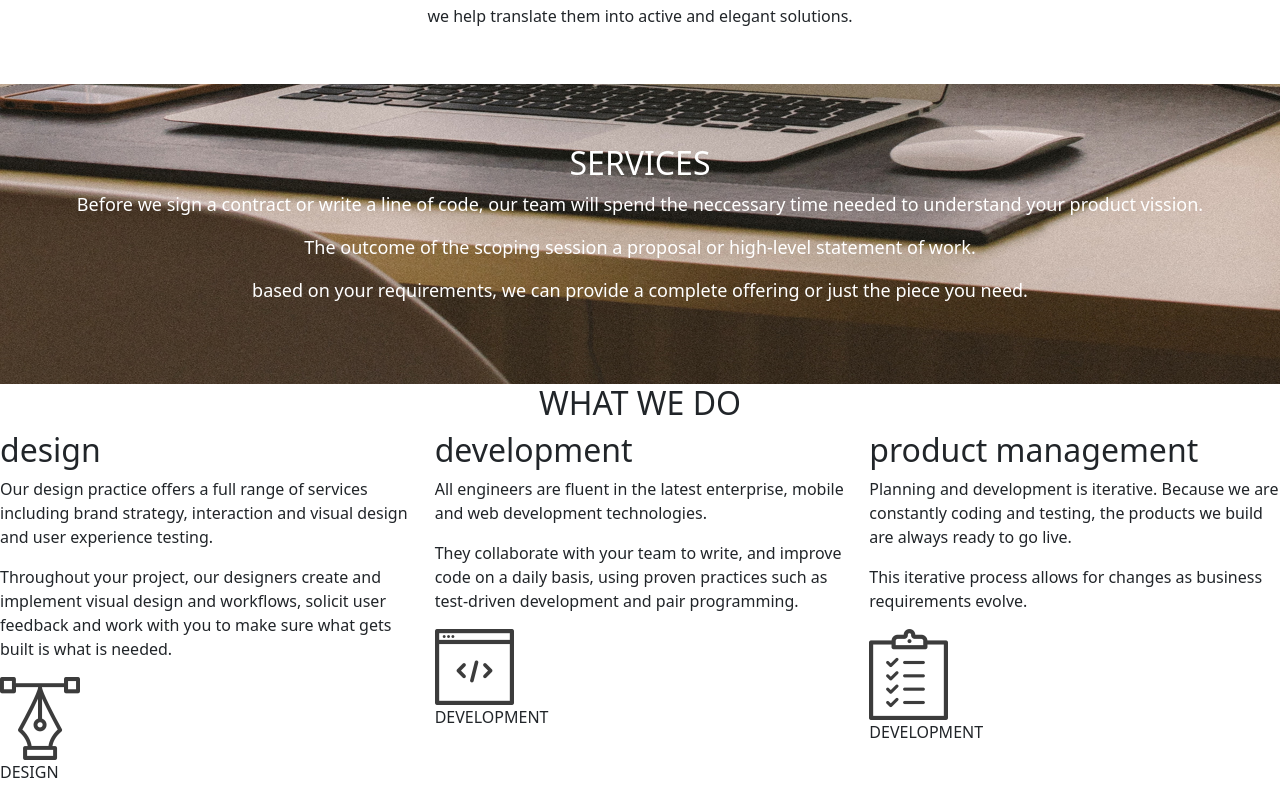
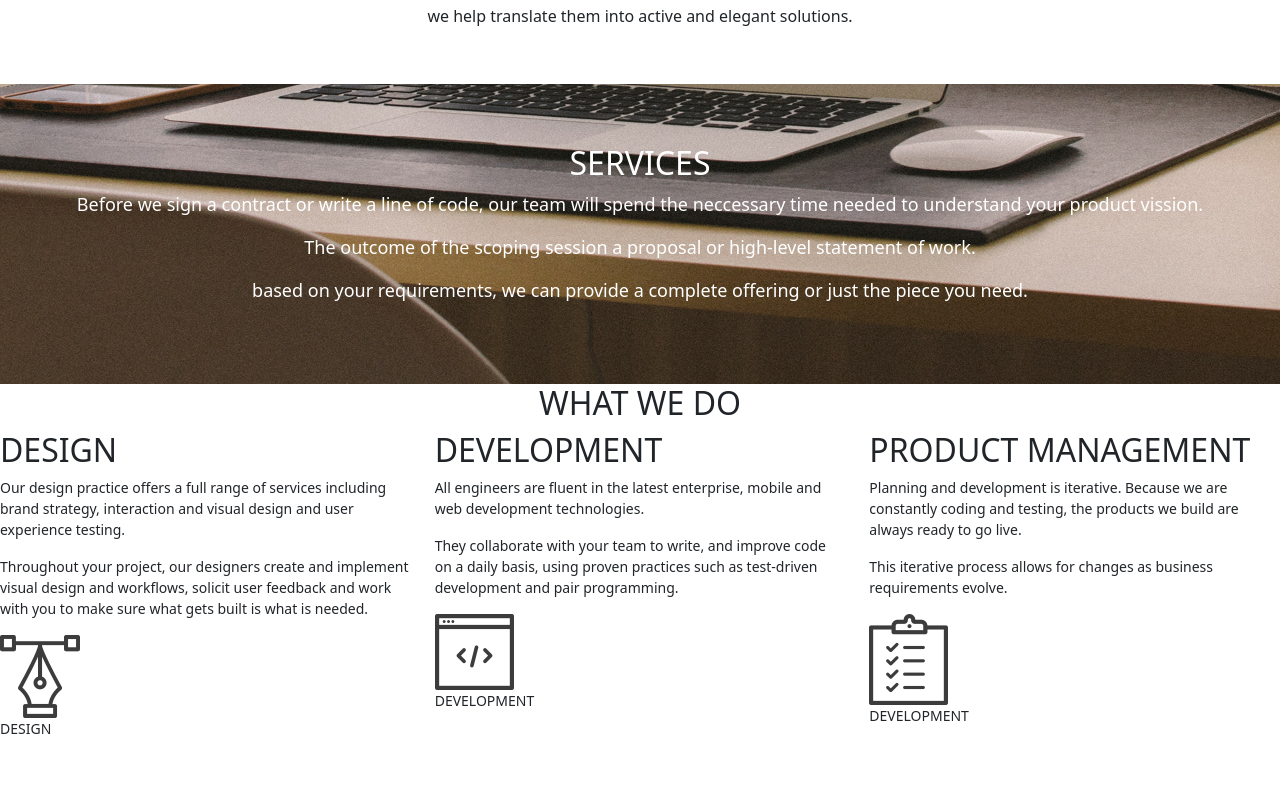
Before and after one commit to KamauDev-maker/Delani-Studio, a plain HTML site: page index.html in a window 1280 px wide. Shown: the part 1152-1952 px from the top of the page. After the commit the page ends 1907 px from the top, so only its background shows below. Drawn offline with nearby package versions, Linux system fonts and the light colour scheme.

Commit message:
styling the what we do section

```diff
--- a/CSS/style.css
+++ b/CSS/style.css
@@ -58,3 +58,10 @@ html{
     text-transform: uppercase;
     text-align: center;
 }
+#design, #development, #product{
+    display: ;
+    font-size: 14px;
+}
+.title{
+    text-transform: uppercase;
+}
```
Also changed, not shown: index.html (+0 -3 lines).
